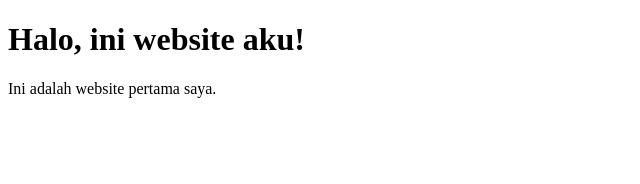
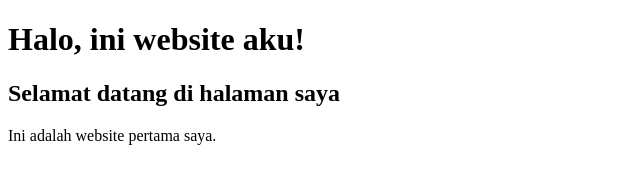
Before and after one commit to AnindyaCR22/praktikum-git-25-556143-SV-25883, a plain HTML site: page index.html in a window 1280 px wide. Shown: the whole page, without its empty margins (0-640 px from the left). Drawn offline with Linux system fonts and the light colour scheme.

Commit message:
git add . git commit -m "feat: tambah heading welcome"

```diff
--- a/index.html
+++ b/index.html
@@ -5,6 +5,7 @@
 </head>
 <body>
     <h1>Halo, ini website aku!</h1>
+    <h2>Selamat datang di halaman saya</h2>
     <p>Ini adalah website pertama saya.</p>
 </body>
 </html>
```
